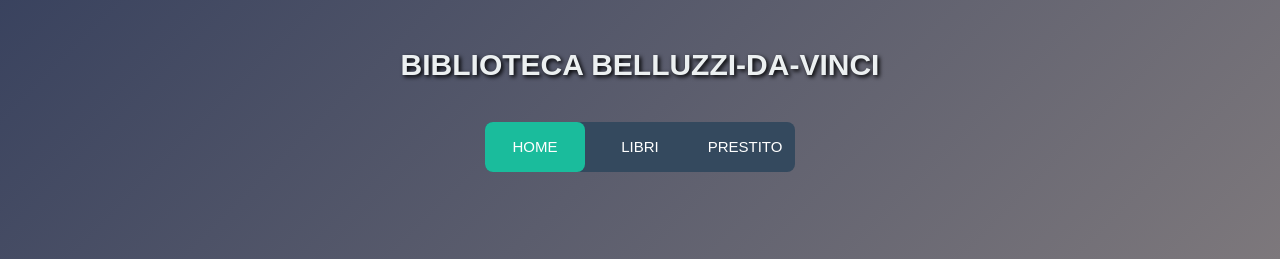
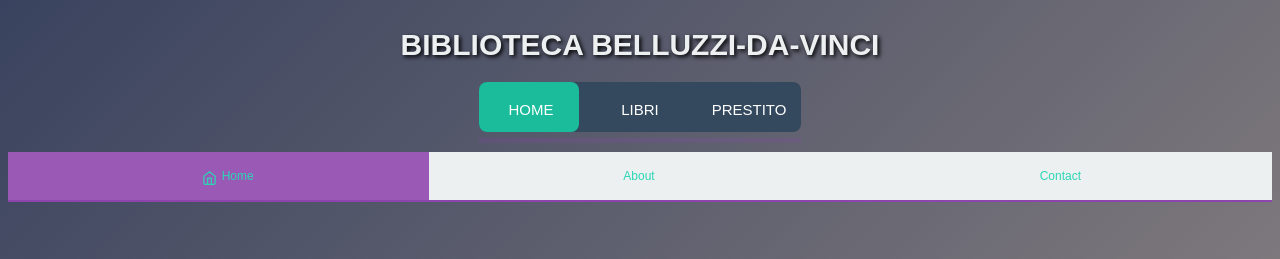
Before and after one commit to E-sc-D/Biblioteca-Belluzzi-Da-Vinci, a PHP site: page / in a window 1280 px wide. Shown: the top 259 px of the page. Run offline with PHP 8.4, Linux system fonts and the light colour scheme.

Commit message:
modifca tab

```diff
--- a/css/indexstyle.css
+++ b/css/indexstyle.css
@@ -1,13 +1,221 @@
+/*
+
+
+
+
+
+
+p {
+	position: absolute;
+	bottom: 20px;
+	width: 100%;
+	text-align: center;
+	color: #ecf0f1;
+	font-family: "Cherry Swash", cursive;
+	font-size: 16px;
+}
+
+
+/*
+
+
+
+
+
+
+
+
+
+
+/*TABS*/
+
+html, body
+{
+  height: 100%;
+  overflow: hidden;
+
+}
+
+body {
+	font-size: 12px;
+	font-family: sans-serif;
+	background: linear-gradient(135deg, rgba(36, 46, 77, 0.9), rgba(137, 126, 121, 0.9));
+}
+
+.main{
+	height: 100%;
+}
+
+label, a {
+  cursor: pointer;
+  user-select: none;
+  text-decoration: none;
+  display: inline-block;
+  color: inherit;
+  transition: border 0.2s;
+  border-bottom: 5px solid rgba(142, 68, 173, 0.2);
+  padding: 3px 2px;
+}
+label:hover{
+  border-bottom-color: #9b59b6;
+}
+
+.layout {
+  display: grid;
+  height: 100%;
+  width: 100%;
+  overflow: hidden;
+  grid-template-rows: 50px 1fr;
+  grid-template-columns: 1fr 1fr 1fr;
+}
+
+input[type=radio] {
+  display: none;
+}
+
+label.nav {
+  display: flex;
+  align-items: center;
+  justify-content: center;
+  cursor: pointer;
+  border-bottom: 2px solid #8e44ad;
+  background: #ecf0f1;
+  user-select: none;
+  transition: background 0.4s, padding-left 0.2s;
+  padding-left: 0;
+}
+input[type=radio]:checked + .page + label.nav {
+  background: #9b59b6;
+  color: #ffffff;
+  padding-left: 20px;
+}
+input[type=radio]:checked + .page + label.nav span {
+  padding-left: 20px;
+}
+input[type=radio]:checked + .page + label.nav svg {
+  opacity: 1;
+}
+label.nav span {
+  padding-left: 0px;
+  position: relative;
+}
+label.nav svg {
+  left: 0;
+  top: -3px;
+  position: absolute;
+  width: 15px;
+  opacity: 0;
+  transition: opacity 0.2s;
+}
+
+.page {
+  grid-column-start: 1;
+  grid-row-start: 2;
+  grid-column-end: span 3;
+  padding: 0px 20px;
+  display: flex;
+  align-items: center;
+}
+
+.page-contents > * {
+  opacity: 0;
+  transform: translateY(20px);
+  transition: opacity 0.2s, transform 0.2s;
+}
+.page-contents > *:nth-child(1) {
+  transition-delay: 0.4s;
+}
+.page-contents > *:nth-child(2) {
+  transition-delay: 0.6s;
+}
+.page-contents > *:nth-child(3) {
+  transition-delay: 0.8s;
+}
+.page-contents > *:nth-child(4) {
+  transition-delay: 1s;
+}
+.page-contents > *:nth-child(5) {
+  transition-delay: 1.2s;
+}
+.page-contents > *:nth-child(6) {
+  transition-delay: 1.4s;
+}
+.page-contents > *:nth-child(7) {
+  transition-delay: 1.6s;
+}
+.page-contents > *:nth-child(8) {
+  transition-delay: 1.8s;
+}
+.page-contents > *:nth-child(9) {
+  transition-delay: 2s;
+}
+.page-contents > *:nth-child(10) {
+  transition-delay: 2.2s;
+}
+.page-contents > *:nth-child(11) {
+  transition-delay: 2.4s;
+}
+.page-contents > *:nth-child(12) {
+  transition-delay: 2.6s;
+}
+.page-contents > *:nth-child(13) {
+  transition-delay: 2.8s;
+}
+.page-contents > *:nth-child(14) {
+  transition-delay: 3s;
+}
+.page-contents > *:nth-child(15) {
+  transition-delay: 3.2s;
+}
+.page-contents > *:nth-child(16) {
+  transition-delay: 3.4s;
+}
+.page-contents > *:nth-child(17) {
+  transition-delay: 3.6s;
+}
+.page-contents > *:nth-child(18) {
+  transition-delay: 3.8s;
+}
+.page-contents > *:nth-child(19) {
+  transition-delay: 4s;
+}
+.page-contents > *:nth-child(20) {
+  transition-delay: 4.2s;
+}
+
+input[type=radio] + .page {
+  transition: transform 0.2s;
+  transform: translateX(100%);
+}
+
+input[type=radio]:checked + .page {
+  transform: translateX(0%);
+}
+input[type=radio]:checked + .page .page-contents > * {
+  opacity: 1;
+  transform: translateY(0px);
+}
+
+.page-contents {
+  max-width: 100%;
+  width: 500px;
+  margin: 0 auto;
+}
+
+.navbar{
+	margin: 20px 0 20px;
+}
+
 nav {
-	margin: 27px auto 0;
-
+	margin: 20px auto 0;
 	position: relative;
-	width: 310px;
+	width: 322px;
 	height: 50px;
 	background-color: #34495e;
 	border-radius: 8px;
 	font-size: 0;
 }
+
 nav a {
 	line-height: 50px;
 	height: 100%;
@@ -21,6 +229,7 @@ nav a {
 	color: white;
 	cursor: pointer;
 }
+
 nav .animation {
 	position: absolute;
 	height: 100%;
@@ -57,22 +266,13 @@ a:nth-child(3):hover ~ .animation {
 	background-color: #1abc9c;
 }
 
-html, body
-{
-  height: 100%;
-  overflow: hidden;
 
-}
 
-body {
-	font-size: 12px;
-	font-family: sans-serif;
-	background: linear-gradient(135deg, rgba(36, 46, 77, 0.9), rgba(137, 126, 121, 0.9));
-}
+
 
 h1 {
 	text-align: center;
-	margin: 40px 0 40px;
+	margin: 20px 0 20px;
 	text-align: center;
 	font-size: 30px;
 	color: #ecf0f1;
@@ -81,136 +281,6 @@ h1 {
 
 }
 
-p {
-	position: absolute;
-	bottom: 20px;
-	width: 100%;
-	text-align: center;
-	color: #ecf0f1;
-	font-family: "Cherry Swash", cursive;
-	font-size: 16px;
-}
-
 span {
 	color: #2bd6b4;
 }
-
-
-
-
-
-.slide-immagini{
-
-
-}
-
-
-
-
-.slideshow {
-  list-style-type: none;
-}
-
-/** SLIDESHOW **/
-.slideshow,
-.slideshow:after {
-  top: 250px; /*Not sure why I needed this fix*/
-  position: fixed;
-  width: 18%;
-  height: 50%;
-  left: 780px;
-  z-index: 0;
-}
-
-.slideshow li span {
-  position: absolute;
-  width: 90%;
-  height: 100%;
-  top: 0px;
-  left: 0px;
-  color: transparent;
-  background-size: cover;
-  background-position: 50% 50%;
-  background-repeat: no-repeat;
-  opacity: 0;
-  z-index: 0;
-  animation: imageAnimation 30s linear infinite 0s;
-}
-
-.slideshow li:nth-child(1) span {
-  background-image: url("https://images-na.ssl-images-amazon.com/images/I/91sJm25RjuL.jpg");
-}
-.slideshow li:nth-child(2) span {
-  background-image: url("https://images-na.ssl-images-amazon.com/images/I/61IljYs0TzL.jpg");
-  animation-delay: 6s;
-}
-.slideshow li:nth-child(3) span {
-  background-image: url("https://uploads-ssl.webflow.com/5976a3655fcd654cb3d604ca/5c00c9963ea913260bb41b0e_powerlines.jpg");
-  animation-delay: 12s;
-}
-.slideshow li:nth-child(4) span {
-  background-image: url("https://uploads-ssl.webflow.com/5976a3655fcd654cb3d604ca/5bfa14d04ae3429879830ee4_home-hero.jpg");
-  animation-delay: 18s;
-}
-.slideshow li:nth-child(5) span {
-  background-image: url("https://uploads-ssl.webflow.com/5976a3655fcd654cb3d604ca/5c00c9963ea913260bb41b0e_powerlines.jpg");
-  animation-delay: 24s;
-}
-.main
-{
-	overflow: initial;
-}
-.books
-{
-	position: relative;
-	display: inline-block;
-	overflow: scroll;
-	height: 60vh;
-
-}
-::-webkit-scrollbar
-{
-    display: none;
-}
-
-@keyframes imageAnimation {
-  0% {
-    opacity: 0;
-    animation-timing-function: ease-in;
-  }
-  8% {
-    opacity: 1;
-    animation-timing-function: ease-out;
-  }
-  17% {
-    opacity: 1;
-  }
-  25% {
-    opacity: 0;
-  }
-  100% {
-    opacity: 0;
-  }
-}
-
-@keyframes titleAnimation {
-  0% {
-    opacity: 0;
-  }
-  8% {
-    opacity: 1;
-  }
-  17% {
-    opacity: 1;
-  }
-  19% {
-    opacity: 0;
-  }
-  100% {
-    opacity: 0;
-  }
-}
-
-.no-cssanimations .cb-slideshow li span {
-  opacity: 1;
-}
--- a/index.php
+++ b/index.php
@@ -15,32 +15,88 @@
             <h1>BIBLIOTECA BELLUZZI-DA-VINCI</h1>
         </div>
         <div class="navbar">
-            <nav>
+            <nav class="barra">
                 <a href="index.php">Home</a>
                 <a href="#">Libri</a>
                 <a href="#">Prestito</a>
                 <div class="animation start-home"></div>
             </nav>
         </div>
+        <link href="https://fonts.googleapis.com/css?family=Work+Sans:400,600,700&display=swap" rel="stylesheet">
+        <div class="layout">
+            <input name="nav" type="radio" class="nav home-radio" id="home" checked="checked" />
+            <div class="page home-page">
+                <div class="page-contents">
+                    <h2>Home</h2>
+                    <p>Lorem ipsum dolor sit, amet consectetur adipisicing elit. Quas voluptates dolore id aspernatur odit minus quidem deleniti ab rerum exercitationem dolores neque officiis explicabo possimus blanditiis sed, voluptatem ut. Ab?</p>
+                </div>
+            </div>
+            <label class="nav" for="home">
+                <span>
+                    <svg viewBox="0 0 24 24" width="24" height="24" stroke="currentColor" stroke-width="2" fill="none" stroke-linecap="round" stroke-linejoin="round" class="css-i6dzq1">
+                        <path d="M3 9l9-7 9 7v11a2 2 0 0 1-2 2H5a2 2 0 0 1-2-2z"></path>
+                        <polyline points="9 22 9 12 15 12 15 22"></polyline>
+                    </svg>
+                    Home
+                </span>
+            </label>
+
+            <input name="nav" type="radio" class="about-radio" id="about" />
+            <div class="page about-page">
+                <div class="page-contents">
+                    <h2>About</h2>
+                    <p>Amet consectetur adipisicing elit. Sed ipsam ad exercitationem, quo quae ullam, quidem laudantium corporis quis minima debitis nesciunt repellat. Quos dolore ex quis voluptas, minus ut?</p>
+                </div>
+            </div>
+            <label class="nav" for="about">
+                <span>
+                    <svg viewBox="0 0 24 24" width="24" height="24" stroke="currentColor" stroke-width="2" fill="none" stroke-linecap="round" stroke-linejoin="round" class="css-i6dzq1">
+                        <circle cx="12" cy="12" r="10"></circle>
+                        <path d="M9.09 9a3 3 0 0 1 5.83 1c0 2-3 3-3 3"></path>
+                        <line x1="12" y1="17" x2="12" y2="17"></line>
+                    </svg>
+                    About
+                </span>
+            </label>
+
+            <input name="nav" type="radio" class="contact-radio" id="contact" />
+            <div class="page contact-page">
+                <div class="page-contents">
+                    <h2>Contact</h2>
+                    <p>Eaque accusamus magnam error unde nam, atque provident omnis fugiat quam necessitatibus vel nulla sed quibusdam fuga veritatis assumenda alias quidem asperiores?</p>
+                </div>
+            </div>
+            <label class="nav" for="contact">
+                <span>
+                    <svg viewBox="0 0 24 24" width="24" height="24" stroke="currentColor" stroke-width="2" fill="none" stroke-linecap="round" stroke-linejoin="round" class="css-i6dzq1">
+                        <path d="M21 11.5a8.38 8.38 0 0 1-.9 3.8 8.5 8.5 0 0 1-7.6 4.7 8.38 8.38 0 0 1-3.8-.9L3 21l1.9-5.7a8.38 8.38 0 0 1-.9-3.8 8.5 8.5 0 0 1 4.7-7.6 8.38 8.38 0 0 1 3.8-.9h.5a8.48 8.48 0 0 1 8 8v.5z"></path>
+                    </svg>
+                    Contact
+                </span>
+
+            </label>
+        </div>
+
+
+
+
+
+
+
+
+
+
+
         <div class="books">
             <div class="indexes">
 
             </div>
             <div class="booklist"></div>
-                <div class="animation start-home"></div>
+            <div class="animation start-home"></div>
             </nav>
 
         </div>
-        <div class="slde-immagini">
-            <ul class="slideshow">
-                <li><span></span></li>
-                <li><span>2</span></li>
-                <li><span></span></li>
-                <li><span></span></li>
-                <li><span></span></li>
-            </ul>
 
-        </div>
 
 
 
```
